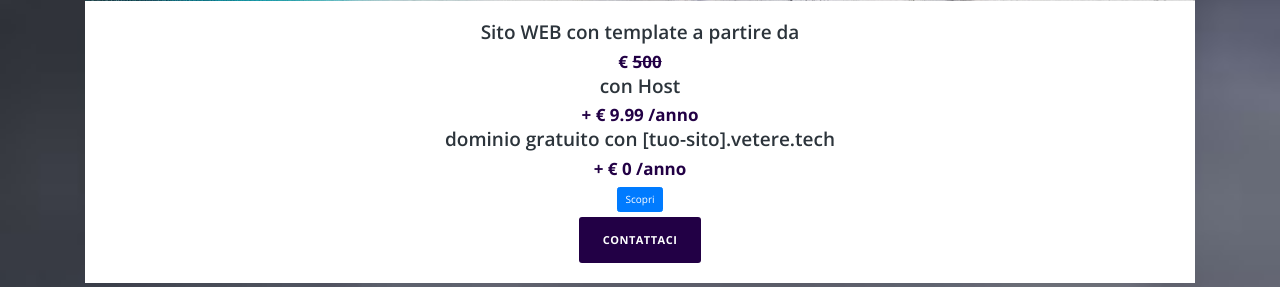
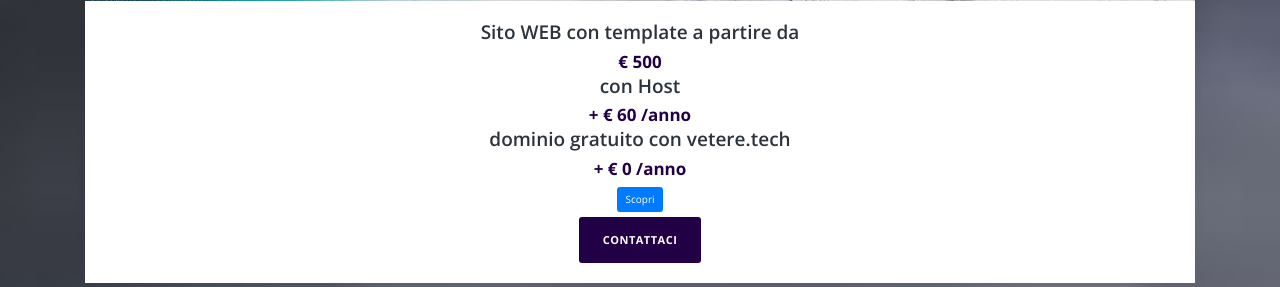
Before and after one commit to simonevetere/vetere.tech-ads, a Flask app: page / in a window 1280 px wide. Shown: the part 1490-1777 px from the top of the page. Run offline with Flask 3, Linux system fonts and the light colour scheme; some libraries are stand-ins or nearby versions.

Commit message:
Update index.html

```diff
--- a/templates/index.html
+++ b/templates/index.html
@@ -78,10 +78,10 @@ https://templatemo.com/tm-526-vanilla
                             <a href="https://raw.githubusercontent.com/simonevetere/vetere.tech-ads/main/templates/img/1st-big-item.jpg" data-lightbox="image-1"><img src="https://raw.githubusercontent.com/simonevetere/vetere.tech-ads/main/templates/img/1st-item.jpg" alt=""></a>
                             <div class="text-content">
                                 <h4>Sito WEB con template a partire da</h4>
-                                <span>€ <del>500</del></span>
+                                <span>€ 500</span>
                                 <h4>con Host</h4>
-                                <span> + € 9.99 /anno</span>
-                                <h4>dominio gratuito con [tuo-sito].vetere.tech</h4>
+                                <span> + € 60 /anno</span>
+                                <h4>dominio gratuito con vetere.tech</h4>
                                 <span> + € 0 /anno</span>
                                 <h1 class="text-center"><a class='btn btn-primary' href='https://www.vetere.tech/#app'>Scopri</a></h1>
                                 <div class="primary-button">
@@ -95,9 +95,9 @@ https://templatemo.com/tm-526-vanilla
                             <a href="https://raw.githubusercontent.com/simonevetere/vetere.tech-ads/main/templates/img/2nd-big-item.jpg" data-lightbox="image-1"><img src="https://raw.githubusercontent.com/simonevetere/vetere.tech-ads/main/templates/img/2nd-item.jpg" alt=""></a>
                             <div class="text-content">
                                 <h4>APP a partire da</h4>
-                                <span>€ <del>500</del></span>
+                                <span>€ 500</span>
                                 <h4>con servizi web</h4>
-                                <span> + € 9.99 /anno</span>
+                                <span> + € 60 /anno</span>
                                 <h1 class="text-center"><a class='btn btn-primary' href='https://www.vetere.tech/#app'>Scopri</a></h1>
                                 <div class="primary-button">
                                     <a href="#contact-us">Contattaci</a>
@@ -113,6 +113,7 @@ https://templatemo.com/tm-526-vanilla
                                 <span>€ <del>500</del> GRATIS</span>
                                 <h4>collegato al web</h4>
                                 <span> + € 10 /mese</span>
+                                <span> fino a 150 richieste al mese GRATIS</span>
                                 <h1 class="text-center"><a class='btn btn-primary' href='https://www.vetere.tech/#chatbot'>Scopri</a></h1>
                                 <div class="primary-button">
                                     <a href="#contact-us">Contattaci</a>
@@ -125,9 +126,9 @@ https://templatemo.com/tm-526-vanilla
                             <a href="https://raw.githubusercontent.com/simonevetere/vetere.tech-ads/main/templates/img/4th-big-item.jpg" data-lightbox="image-1"><img src="https://raw.githubusercontent.com/simonevetere/vetere.tech-ads/main/templates/img/4th-item.jpg" alt=""></a>
                             <div class="text-content">
                                 <h4>APP su occhiali AR a partire da</h4>
-                                <span>€ <del>500</del> 250 *offerta</span>
+                                <span>€ 500</span>
                                 <h4>collegato al web</h4>
-                                <span> + € 9.99 /anno</span>
+                                <span> + € 60 /anno</span>
                                 <h1 class="text-center"><a class='btn btn-primary' href='https://www.vetere.tech/#realtaaumentata'>Scopri</a></h1>
                                 <div class="primary-button">
                                     <a href="#contact-us">Contattaci</a>
```
